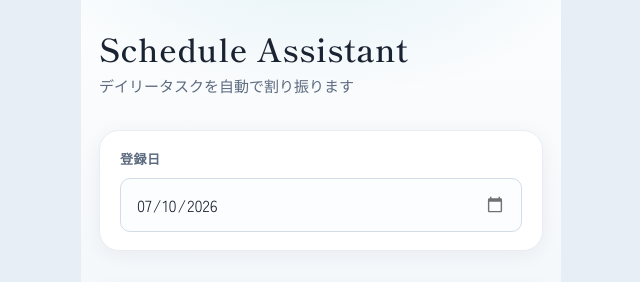
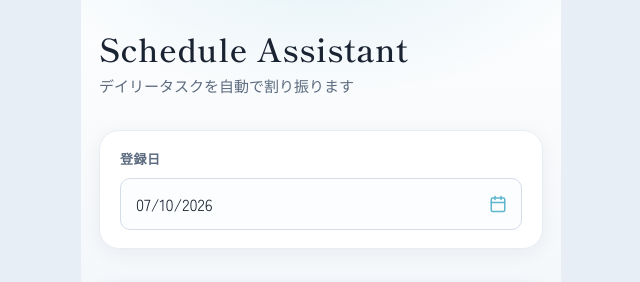
Before and after one commit to Debe-work/ScheduleAssistant, a React (Vite) app: page / in a window 1280 px wide. Shown: the top 282 px of the page, without its empty margins (319-959 px from the left). Built offline with nearby package versions, Linux system fonts and the light colour scheme; no server answers.

Commit message:
Refactor date input component: enhance styling and add icon. Updated CSS for date inputs to improve layout and accessibility, and integrated an SVG icon within the DatePicker component for better user interaction.

```diff
--- a/src/components/DatePicker.tsx
+++ b/src/components/DatePicker.tsx
@@ -7,12 +7,32 @@ export function DatePicker({ value, onChange }: DatePickerProps) {
   return (
     <label className="field">
       <span className="field-label">登録日</span>
-      <input
-        type="date"
-        value={value}
-        onChange={(e) => onChange(e.target.value)}
-        className="input"
-      />
+      <span className="date-input-wrap">
+        <input
+          type="date"
+          value={value}
+          onChange={(e) => onChange(e.target.value)}
+          className="input date-input"
+        />
+        <svg
+          className="date-input-icon"
+          xmlns="http://www.w3.org/2000/svg"
+          width="18"
+          height="18"
+          viewBox="0 0 24 24"
+          fill="none"
+          stroke="currentColor"
+          strokeWidth="2"
+          strokeLinecap="round"
+          strokeLinejoin="round"
+          aria-hidden="true"
+        >
+          <rect x="3" y="4" width="18" height="18" rx="2" />
+          <line x1="16" y1="2" x2="16" y2="6" />
+          <line x1="8" y1="2" x2="8" y2="6" />
+          <line x1="3" y1="10" x2="21" y2="10" />
+        </svg>
+      </span>
     </label>
   );
 }
--- a/src/index.css
+++ b/src/index.css
@@ -250,39 +250,65 @@ select.input {
   padding-right: 2rem;
 }
 
-input[type='date'].input {
+.date-input-wrap {
+  position: relative;
+  display: block;
+  width: 100%;
+  min-width: 0;
+  max-width: 100%;
+  overflow: hidden;
+}
+
+input[type='date'].date-input {
   color-scheme: light;
   min-height: 2.75rem;
   min-width: 0;
   max-width: 100%;
+  width: 100%;
+  box-sizing: border-box;
   position: relative;
+  -webkit-appearance: none;
+  appearance: none;
   padding-right: 2.75rem;
 }
 
-input[type='date'].input::-webkit-datetime-edit-fields-wrapper {
+input[type='date'].date-input::-webkit-datetime-edit,
+input[type='date'].date-input::-webkit-datetime-edit-fields-wrapper,
+input[type='date'].date-input::-webkit-datetime-edit-text,
+input[type='date'].date-input::-webkit-datetime-edit-day-field,
+input[type='date'].date-input::-webkit-datetime-edit-month-field,
+input[type='date'].date-input::-webkit-datetime-edit-year-field {
   min-width: 0;
-}
-
-input[type='date'].input::-webkit-date-and-time-value {
+  padding: 0;
+}
+
+input[type='date'].date-input::-webkit-date-and-time-value {
   min-width: 0;
   text-align: left;
 }
 
-input[type='date'].input::-webkit-calendar-picker-indicator {
+input[type='date'].date-input::-webkit-calendar-picker-indicator {
+  position: absolute;
+  right: 0;
+  top: 0;
+  width: 3rem;
+  height: 100%;
+  margin: 0;
+  padding: 0;
+  opacity: 0;
+  cursor: pointer;
+}
+
+.date-input-icon {
   position: absolute;
   right: 0.9375rem;
   top: 50%;
   transform: translateY(-50%);
   width: 1.125rem;
   height: 1.125rem;
-  opacity: 0.55;
-  cursor: pointer;
-  filter: hue-rotate(160deg) saturate(1.2);
-  flex-shrink: 0;
-}
-
-input[type='date'].input::-webkit-calendar-picker-indicator:hover {
-  opacity: 0.85;
+  color: var(--flow);
+  opacity: 0.65;
+  pointer-events: none;
 }
 
 /* ── Buttons ── */
```
